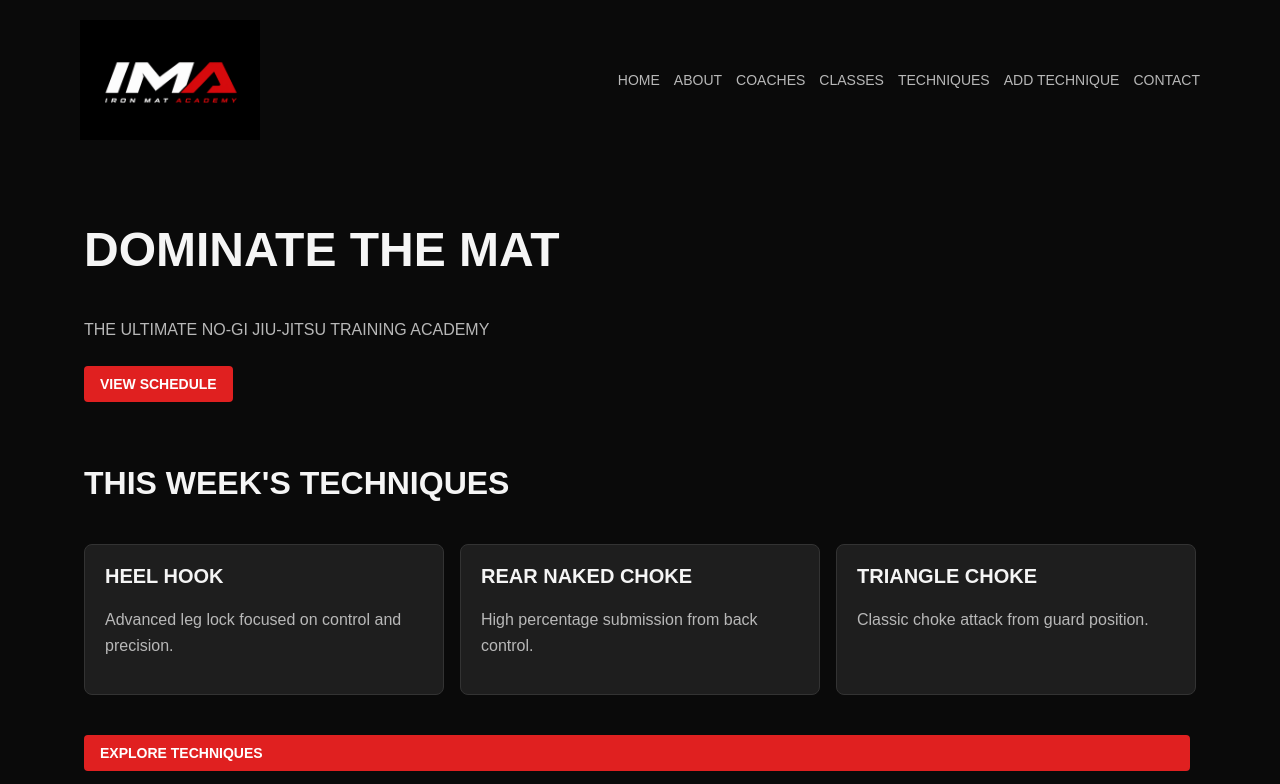
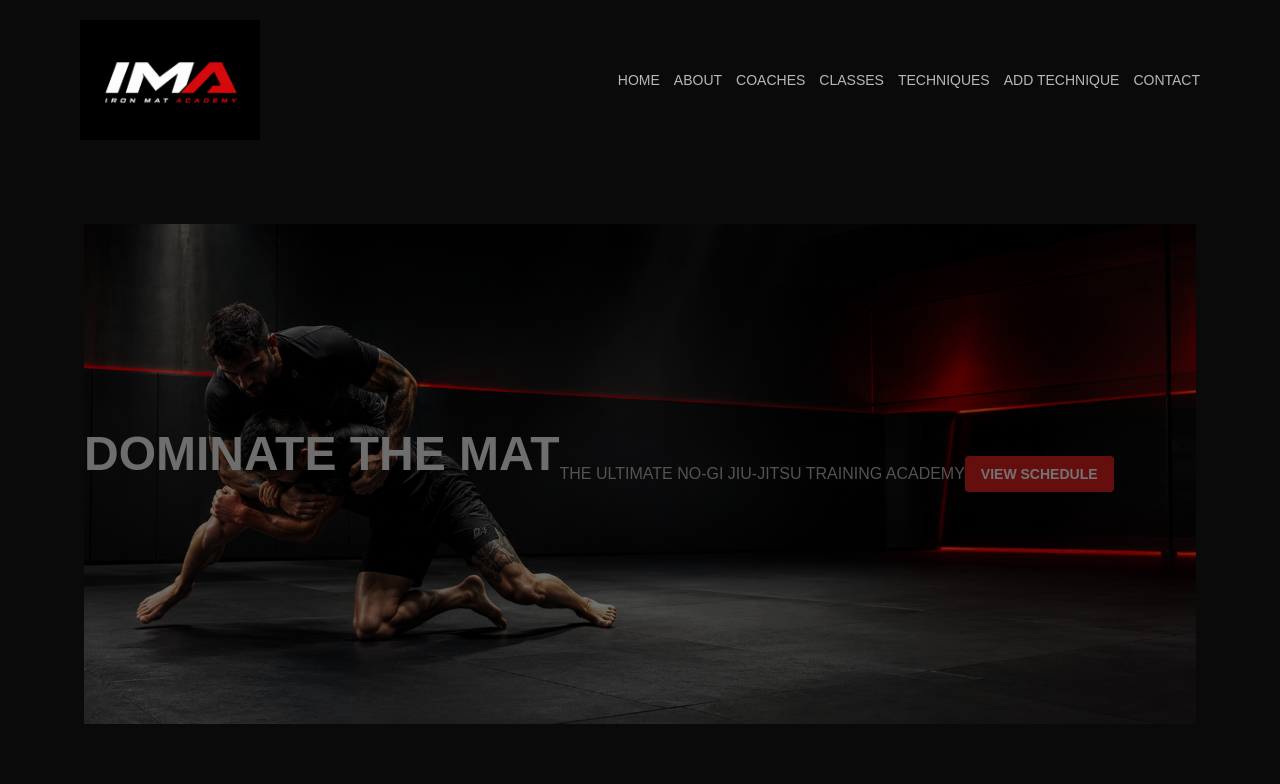
Before and after one commit to YenaKC/iron-mat-academy-client, a React (Vite) app: page / in a window 1280 px wide. Shown: the top 784 px of the page. Built offline with nearby package versions, Linux system fonts and the light colour scheme.

Commit message:
home hero

```diff
--- a/src/App.css
+++ b/src/App.css
@@ -178,16 +178,6 @@ footer {
   width: 24px;
   height: 24px;
 }
-
-.footer-socials a {
-  color: var(--text-muted);
-  text-decoration: none;
-}
-
-.footer-socials a:hover {
-  color: var(--accent);
-}
-
 .footer-bottom {
   max-width: 900px;
   margin-top: 32px auto 0;
@@ -285,6 +275,39 @@ form {
   text-align: center;
   border-top: 1px solid var(--card-border);
   padding-top: 24px;
+}
+
+/* ================= Home ================== */
+.hero {
+  background-image: url("./assets/home-hero.png");
+
+  position: relative;
+
+  min-height: 500px;
+
+  background-size: cover;
+  background-position: center;
+  background-repeat: no-repeat;
+
+  display: flex;
+  align-items: center;
+}
+
+/* darken overlay for hero */
+.hero::before {
+  content: "";
+
+  position: absolute;
+  inset: 0;
+
+  background: rgba(0, 0, 0, 0.55);
+}
+
+.hero.content {
+  position: relative;
+  z-index: 2;
+
+  max-width: 600px;
 }
 
 /* ================= ABOUT ================== */
--- a/src/pages/HomePage.jsx
+++ b/src/pages/HomePage.jsx
@@ -1,9 +1,12 @@
 import { Link } from "react-router-dom";
+import heroImage from "../assets/home-hero.png";
 
 function HomePage() {
     return (
         <main>
-            <section className="hero">
+            <section
+                className="hero"
+            >
                 <h1>DOMINATE THE MAT</h1>
                 <p>THE ULTIMATE NO-GI JIU-JITSU TRAINING ACADEMY</p>
                 <Link to="/classes">VIEW SCHEDULE</Link>
```
Also changed, not shown: src/assets/home-hero.png (added).
